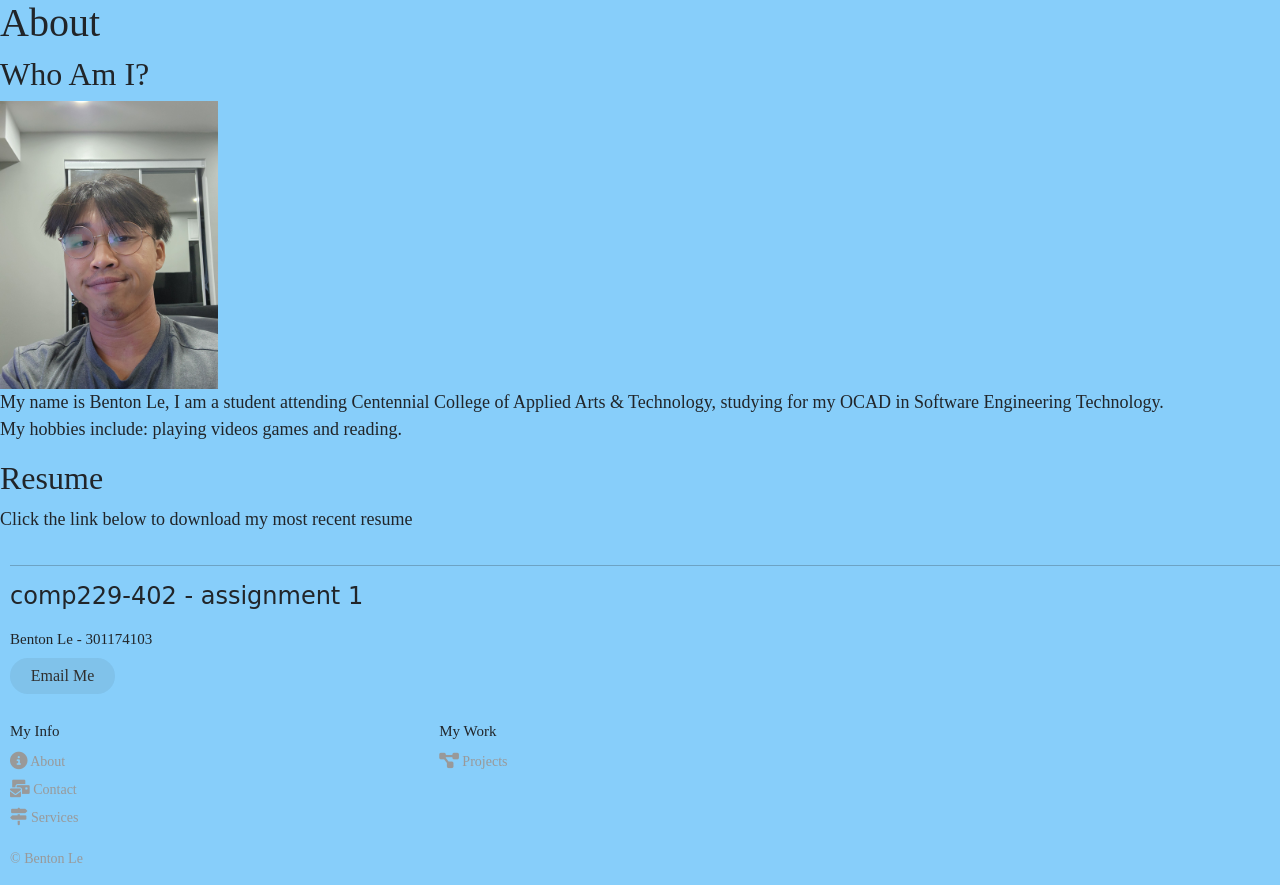
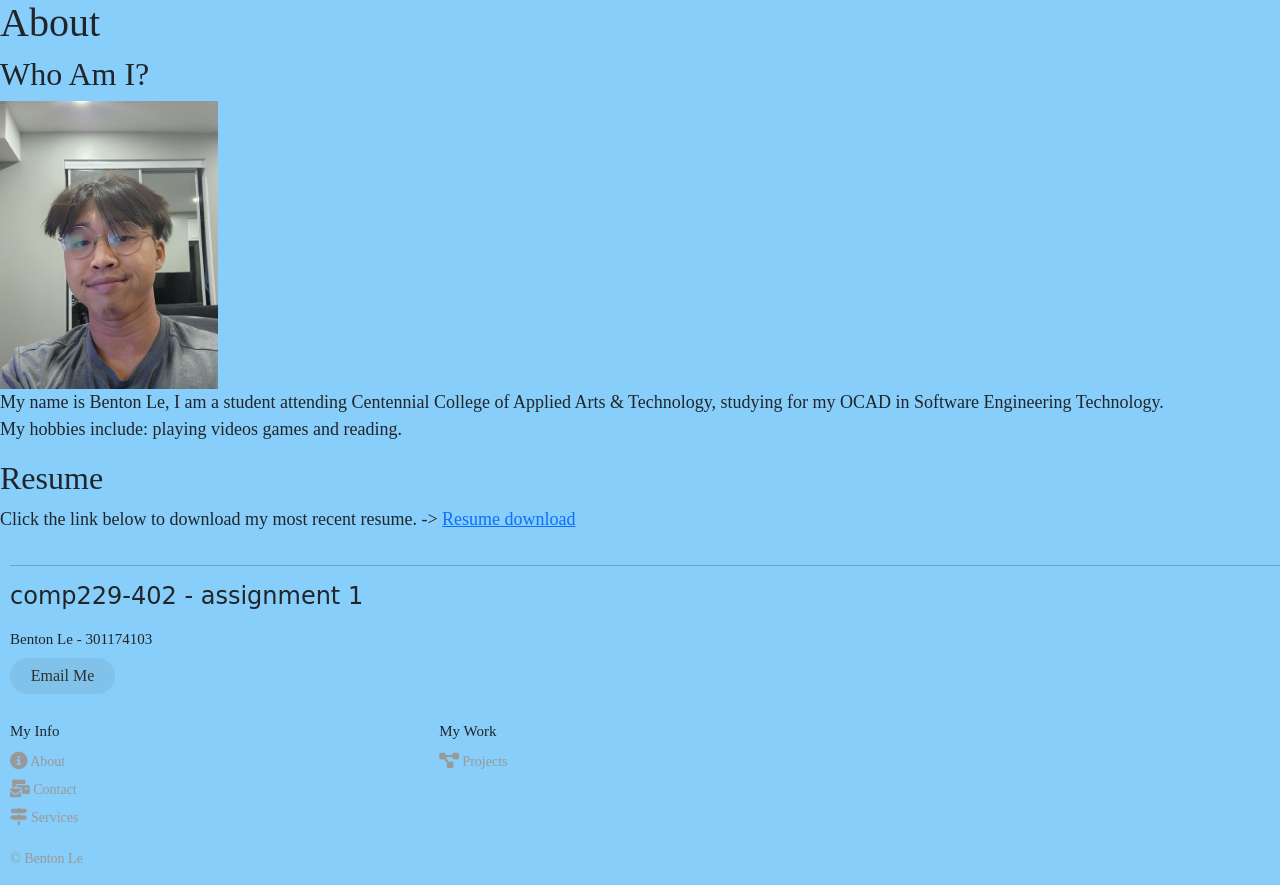
Before and after one commit to HobbyistProgrammer/COMP229-F2022-Assignment1, a Node server app: page /about in a window 1280 px wide. Shown: the part 88-973 px from the top of the page. Run offline with Node 20, Linux system fonts and the light colour scheme.

Commit message:
Fixed positioning

```diff
--- a/app/views/content/about.ejs
+++ b/app/views/content/about.ejs
@@ -18,6 +18,6 @@
 
 <!-- Simple link to pdf file-->
 <h2>Resume</h2>
-<p style="font-size:18px;">Click the link below to download my most recent resume</p>
-<a href="/content/files/Benton-resume.pdf">Resume download</a>
+<p style="font-size:18px;">Click the link below to download my most recent resume. -> <a href="/content/files/Benton-resume.pdf">Resume download</a></p>
+
 <!-- - - - - - - -->
```
